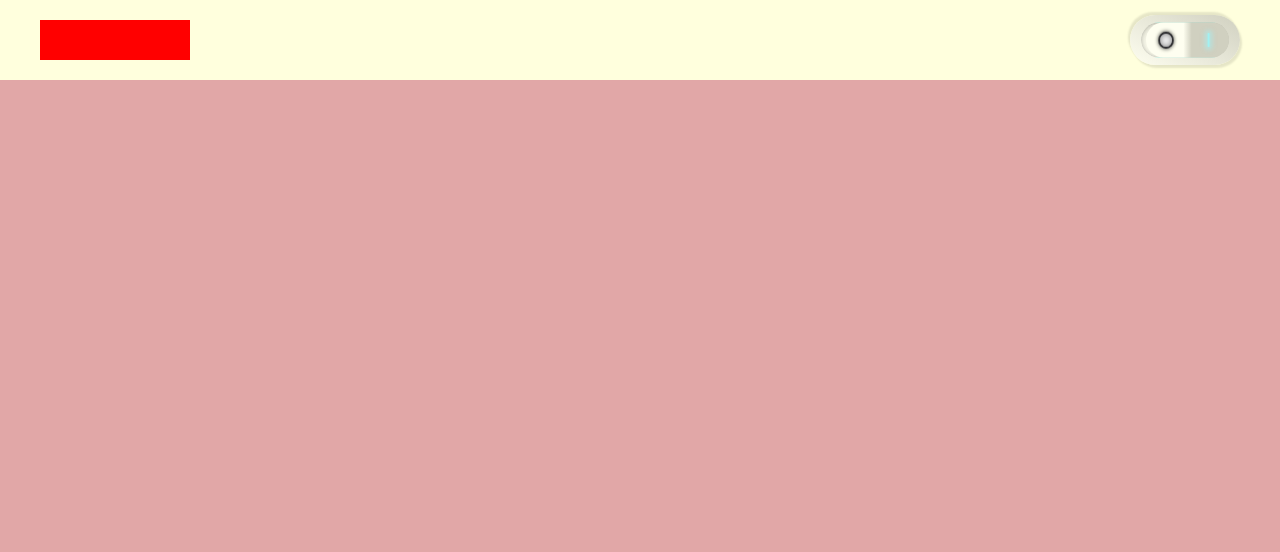
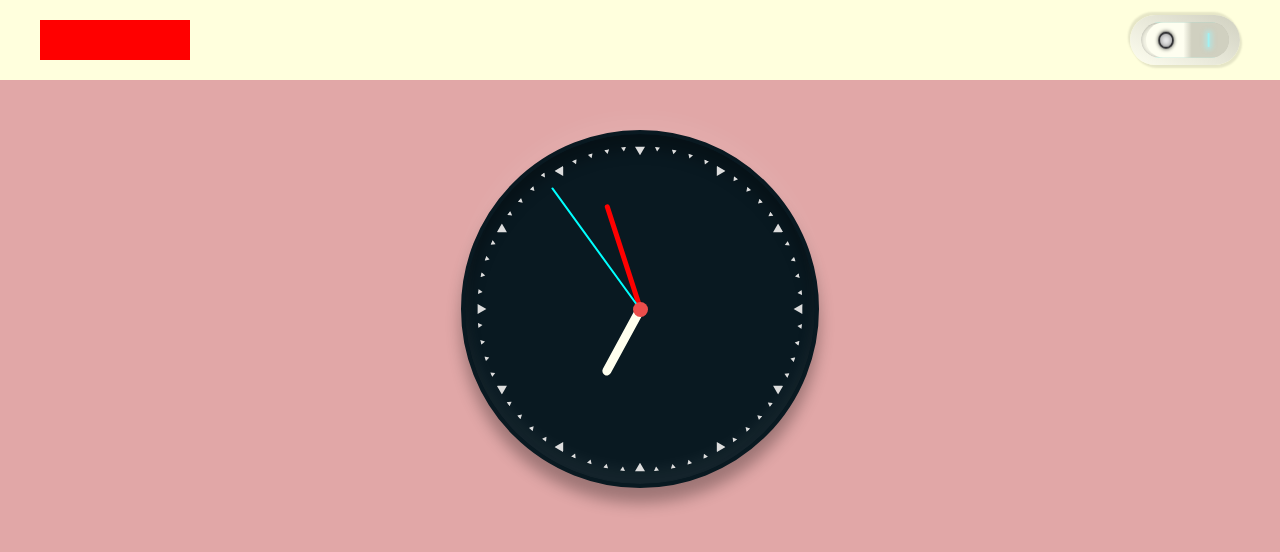
Before and after one commit to shanth1/neumorphism, a website built with webpack: page src/index.html in a window 1280 px wide. Shown: the top 552 px of the page. Built offline with nearby package versions, Linux system fonts and the light colour scheme.

Commit message:
clockwork and indicators

```diff
--- /dev/null
+++ b/src/common.blocks/clock/clock.css
@@ -0,0 +1,30 @@
+@import "./clock__hour.css";
+@import "./clock__minute.css";
+@import "./clock__second.css";
+@import "./clock_theme_light.css";
+@import "./clock__indicator.css";
+@import "./clock__indicator-curent.css";
+
+.clock {
+    width:350px;
+    height:350px;
+    display:flex;
+    justify-content: center;
+    align-items: center;
+    background-color: #091921;
+    border: 4px solid #091921;
+    border-radius: 50%;
+    box-shadow: 0 -15px 15px rgba(255,255,255,0.05),
+                inset 0 -15px 15px rgba(255,255,255,0.05),
+                0 15px 15px rgba(0,0,0,0.3),
+                inset 0 15px 15px rgba(0,0,0,0.3);
+}
+
+.clock:before {
+    content:'';
+    width:15px;
+    height:15px;
+    background: #eb4d4b;
+    border-radius: 50%;
+    z-index: 1000;
+  }
--- /dev/null
+++ b/src/common.blocks/clock/clock.js
@@ -0,0 +1,54 @@
+/* Clock */
+const deg = 6;
+const hour = document.querySelector('.clock__hour');
+const minute = document.querySelector('.clock__minute');
+const second = document.querySelector('.clock__second');
+
+// const transition = 'transition: 0.5s cubic-bezier(0.9, 0, 0, 1);'
+const transition = 'transition: 0.0s '
+
+let day = new Date();
+
+let hrDeg = day.getHours() * 30
+let mnDeg = day.getHours() * 360 + day.getMinutes() * deg
+let scDeg = day.getMinutes() * 360 + day.getSeconds() * deg
+
+hour.style.transform = `rotate(${(hrDeg)+(mnDeg/12)}deg)`;
+minute.style.transform = `rotate(${mnDeg}deg)`;
+second.style.transform = `rotate(${scDeg}deg)`;
+
+setInterval(() => {
+    let day = new Date();
+
+    hrDeg = day.getHours() * 30
+    mnDeg = day.getHours() * 360 + day.getMinutes() * deg
+    scDeg = day.getMinutes() * 360 + day.getSeconds() * deg
+
+
+    indicators[Math.round(day.getSeconds())].style.backgroundPosition = `50% 1%`;
+    if (Math.round(day.getSeconds())===0){
+        indicators[59].style.backgroundPosition = `50% 2%`;
+    }else{
+        indicators[Math.round(day.getSeconds())-1].style.backgroundPosition = `50% 2%`;
+    }
+
+    hour.style = `transform: rotate(${(hrDeg)+(mnDeg/12)}deg);  ${transition}`;
+    minute.style = `transform: rotate(${mnDeg}deg); ${transition}`;
+    second.style = `transform: rotate(${scDeg}deg);  ${transition}`;
+})
+
+let indicators = []
+for (let i = 0; i < 60; i++) {
+    let clock = document.createElement('div')
+    clock.className = 'clock__indicator'
+    indicators.push(clock)
+    if (i%5===0){
+        indicators[i].style.backgroundSize = `10px`
+    }
+    indicators[i].style.rotate = `${i*6}deg`
+    console.log(Math.round(day.getMinutes() / 5)-1)
+    // if (Math.round(day.getMinutes() / 5)-1===i){
+    //     indicators[i].style.backgroundSize = `10px`
+    // }
+    document.querySelector('.clock').appendChild(indicators[i])
+}
--- /dev/null
+++ b/src/common.blocks/clock/clock__hour.css
@@ -0,0 +1,17 @@
+.clock__hour{
+    position: absolute;
+    z-index: 1;
+    width:9px;
+    height:150px;
+    /* transition: 0.5s cubic-bezier(0.9, 0, 0, 1);
+    transform: rotate(360deg); */
+}
+
+.clock__hour::before{
+    content: '';
+    position: absolute;
+    width:9px;
+    height:75px;
+    background-color: #ffe;
+    border-radius: 6px 6px 0 0;
+}
--- /dev/null
+++ b/src/common.blocks/clock/clock__indicator-curent.css
@@ -0,0 +1,3 @@
+.clock__indicator-curent {
+    background-size: 10px;
+}
--- /dev/null
+++ b/src/common.blocks/clock/clock__indicator.css
@@ -0,0 +1,13 @@
+.clock__indicator{
+    position: absolute;
+    width: 340px;
+    height: 340px;
+    /* border: 5px solid salmon; */
+    border-radius: 50%;
+    /* background-color: bisque; */
+    background-image: url(./indicator.svg);
+    background-clip: content-box;
+    background-position:50% 2%;
+    background-size: 5px;
+    background-repeat: no-repeat;
+}
--- /dev/null
+++ b/src/common.blocks/clock/clock__minute.css
@@ -0,0 +1,15 @@
+.clock__minute{
+    position: absolute;
+    z-index: 2;
+    width:5px;
+    height:220px;
+}
+
+.clock__minute::before{
+    content: '';
+    position: absolute;
+    width:5px;
+    height:110px;
+    background-color: red;
+    border-radius: 6px 6px 0 0;
+}
--- /dev/null
+++ b/src/common.blocks/clock/clock__second.css
@@ -0,0 +1,15 @@
+.clock__second{
+    position: absolute;
+    z-index: 3;
+    width:2px;
+    height:300px;
+}
+
+.clock__second::before{
+    content: '';
+    position: absolute;
+    width: 2px;
+    height:150px;
+    background-color: aqua;
+    border-radius: 6px 6px 0 0;
+}
--- a/src/common.blocks/content/content.css
+++ b/src/common.blocks/content/content.css
@@ -1,11 +1,12 @@
+@import "./content__clock.css";
+
 .content {
     height: 2000px;
     background: rgb(225, 167, 167);
     display: flex;
-    flex-direction: row;
-    justify-content: space-between;
-    align-items: center;
+    justify-content: center;
+    align-items: flex-start;
     /* background: var(--bg-light); */
     /* position: relative; */
-    transition: var(--transition)
+    transition: var(--transition);
 }
--- /dev/null
+++ b/src/common.blocks/content/content__clock.css
@@ -0,0 +1,7 @@
+.content__clock {
+    margin: 50px;
+    position: relative;
+    display: flex;
+    justify-content: center;
+    align-items: center;
+}
--- a/src/common.blocks/header/header.css
+++ b/src/common.blocks/header/header.css
@@ -4,14 +4,14 @@
 @import "/src/common.blocks/header/header_theme_light.css";
 
 .header {
+    width: 100%;
+    height: 80px;
     margin: 0;
     padding: 0px;
     display: flex;
     flex-direction: row;
     justify-content: space-between;
     align-items: center;
-    /* background: var(--bg-light); */
     background: var(--bg-light);
-    /* position: relative; */
     transition: var(--transition)
 }
--- a/src/common.blocks/page/page.css
+++ b/src/common.blocks/page/page.css
@@ -3,13 +3,12 @@
 @import "/src/common.blocks/page/page__footer.css";
 
 .page {
+    position: absolute;
+    width: 100%;
     margin: 0;
     padding: 0px;
     display: flex;
     flex-direction: column;
-    justify-content: space-between;
-    /* background: var(--bg-light); */
     background: var(--bg-light);
-    /* position: relative; */
     transition: var(--transition)
 }
--- a/src/index.html
+++ b/src/index.html
@@ -35,10 +35,13 @@
     </header>
     <main class="content page__content">
         <div class="clock content__clock">
-
+            <div class="clock__hour"></div>
+            <div class="clock__minute"></div>
+            <div class="clock__second"></div>
         </div>
     </main>
     <footer class="footer page__footer"></footer>
     <script src="./common.blocks/switchers/switchers.js"></script>
+    <script src="./common.blocks/clock/clock.js"></script>
 </body>
 </html>
--- a/src/style.css
+++ b/src/style.css
@@ -1,6 +1,11 @@
 @import "./common.blocks/switchers/swithers.css";
+@import "./common.blocks/clock/clock.css";
+
+
 @import "./common.blocks/page/page.css";
 @import "./common.blocks/header/header.css";
 @import "./common.blocks/lights/lights.css";
+
 @import "./common.blocks/content/content.css";
+
 @import "./common.blocks/footer/footer.css";
```
Also changed, not shown: src/common.blocks/clock/clock_theme_light.css (added), src/common.blocks/clock/indicator.svg (added).
